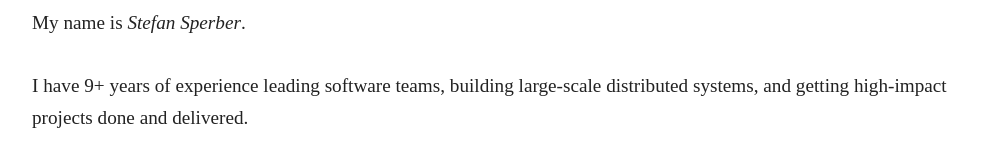
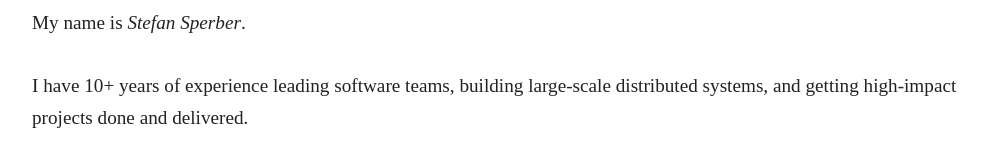
Before and after one commit to stefansperber/stefansperber.github.io, a plain HTML site: page index.html in a window 1280 px wide. Shown: the part 261-423 px from the top of the page, without its empty margins (8-994 px from the left). Drawn offline with Linux system fonts and the light colour scheme; a web font is replaced by a local one.

Commit message:
Update content.

```diff
--- a/index.html
+++ b/index.html
@@ -24,7 +24,7 @@
 
 			<p>My name is <em>Stefan Sperber</em>.</p>
 
-			<p>I have 9+ years of experience leading software teams, building large-scale distributed systems, and getting high-impact projects done and delivered.</p>
+			<p>I have 10+ years of experience leading software teams, building large-scale distributed systems, and getting high-impact projects done and delivered.</p>
 
 			<p>You can contact me through <a href="https://linkedin.com/in/stefansperber">Linkedin</a> (where you can also see my work experience in detail) or by <a href="&#109;&#097;&#105;&#108;&#116;&#111;:&#115;&#116;&#101;&#102;&#097;&#110;&#046;&#115;&#112;&#101;&#114;&#098;&#101;&#114;&#064;&#103;&#109;&#097;&#105;&#108;&#046;&#099;&#111;&#109;">&#101;&#109;&#097;&#105;&#108;</a>.</p>
 
```
